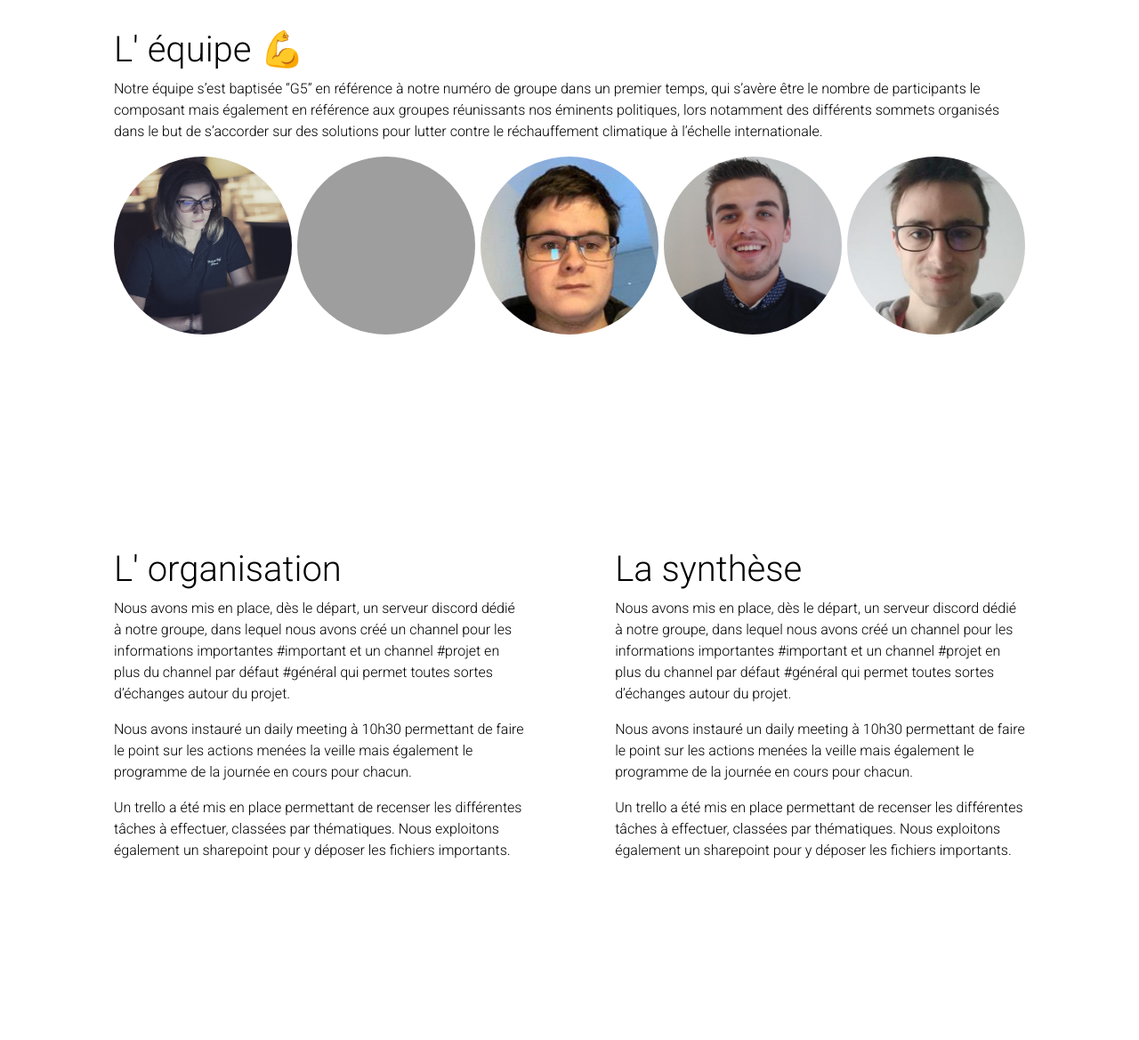
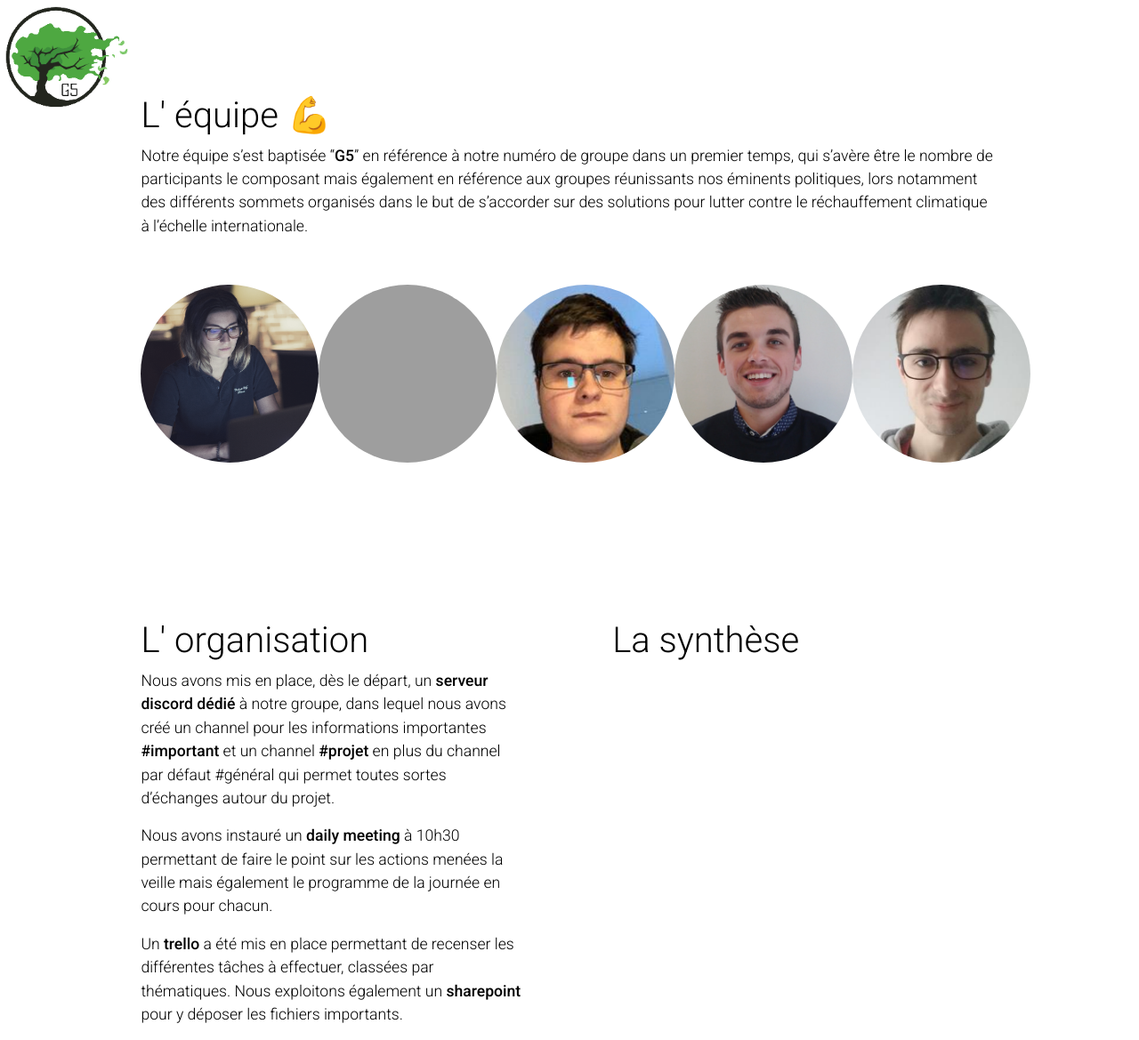
Before and after one commit to LeMecAvecLaCageAHamster/G5_website, a PHP site: page /team.html in a window 1280 px wide. Shown: the whole page at 89% size. Before the commit the page ends 965 px from the top, so only its background shows below. Run offline with PHP 8.4, Linux system fonts and the light colour scheme; some libraries are stand-ins or nearby versions; grey boxes are pictures that could not be loaded.

Commit message:
improve team page

```diff
--- a/css/team.css
+++ b/css/team.css
@@ -1,14 +1,34 @@
 /* TEAM PAGE STYLE */
+
+#logoTeam {
+    position: absolute;
+    width: 150px;
+    top: 0px;
+    left: 0px;
+    padding: 0.8em;
+    transition: transform 1.3s;
+}
+
+#logoTeam:hover {
+    transform: scale(1.1);
+    box-shadow: none;
+}
 
 .team-container {
     color: black;
-    margin: 2em 8em 0em 8em;
+    margin: 6em 9em 0em 9em;
+    font-size: 1.1em;
 }
 
 .team {
     display: flex;
     flex-direction: row;
     justify-content: space-between;
+    margin-top: 3em;
+}
+
+.fas {
+    color:#4EA841;
 }
 
 .photo img {
@@ -33,10 +53,10 @@ img:hover {
 .content.is-visible {
     display: block;
     position: absolute;
-    margin-top: 5em;
+    margin-top: 3em;
     left: 15em;
     right: 15em;
-    animation: opacity 1s;
+    animation: opacity 2s;
 }
 
 .others {
@@ -47,8 +67,9 @@ img:hover {
 
 .organisation,
 .synthese {
-    margin-top: 15em;
+    margin-top: 10em;
     width: 45%;
+    animation: opacity 2s;
 }
 
 .organisation.not-visible,
--- a/team.html
+++ b/team.html
@@ -22,11 +22,13 @@
 </head>
 
 <body>
-    <!--<img id="logo" class="text-center" src="./img/logo_simple.png" alt="Logo">-->
+    <a href="index.html">
+        <img id="logoTeam" src="./img/logo_simple.png" alt="Logo">
+    </a>
     <div class="team-container">
         <div class="intro">
             <h1>L' équipe 💪</h1>
-            <p>Notre équipe s’est baptisée “G5” en référence à notre numéro de groupe dans un premier temps, qui s’avère être le nombre de participants le composant mais également en référence aux groupes réunissants nos éminents politiques, lors notamment des différents sommets organisés dans le but de s’accorder sur des solutions pour lutter contre le réchauffement climatique à l’échelle internationale.</p>
+            <p>Notre équipe s’est baptisée “<strong>G5</strong>” en référence à notre numéro de groupe dans un premier temps, qui s’avère être le nombre de participants le composant mais également en référence aux groupes réunissants nos éminents politiques, lors notamment des différents sommets organisés dans le but de s’accorder sur des solutions pour lutter contre le réchauffement climatique à l’échelle internationale.</p>
         </div>
         <div class="team">
             <div class="member" id="claire">
@@ -35,28 +37,34 @@
                 </div>
                 <div class="content claire">
                     <div class="speciality"></div>
-                        <h3>Spécialité :</h3>
-                        <p>Développeuse web full-stack JavaScript/Typescript</p>
+                        <h3>Développeuse web full-stack JavaScript/Typescript</h3>
                     <div class="skills">
-                        <h3>Compétences :</h3>
-                        <p>muti-potentielle et curieuse 🔍 je m’intéresse à beaucoup de choses et toujours avec sérieux, j’aime apprendre 🤓 aussi je dispose de compétences très variées.</p>
+                        <p>Muti-potentielle et curieuse 🔍 je m’intéresse à beaucoup de choses et toujours avec sérieux, j’aime apprendre 🤓 aussi je dispose de compétences très variées.</p>
                         <ul>
-                            <li>Développeuse web full-stack (HTML | CSS | NodeJS | VueJS | React | Django )</li>
+                            <li>Développeuse web full-stack ( HTML | CSS | NodeJS | VueJS | React | Django )</li>
                             <li>Electronique (Arduino)</li>
                             <li>Graphisme (Photoshop | InDesign | Illustrator)</li>
                         </ul>
                     </div>
                     <div class="whyCA">
-                        <p>“J’ai rejoint l’IMIE devenue Campus Academy pour bénéficier d’une formation en alternance me permettant par la suite de réaliser mon objectif de vie le plus cher, repartir m’installer à Berlin avec des conditions de vies optimales. 🇩🇪 ”
+                        <p>
+                            <i class="fas fa-quote-left"></i>&nbsp;
+                            <em>
+                            J’ai rejoint l’IMIE devenue Campus Academy pour bénéficier d’<strong>une formation en alternance</strong> me permettant par la suite de réaliser mon objectif de vie le plus cher, repartir m’installer à Berlin avec des conditions de vies optimales.</em>🇩🇪&nbsp;
+                            <i class="fas fa-quote-right"></i>
                         </p>
                     </div>
                     <div class="oneDay">
-                        <h3>Un jour, j'ai fait...</h3>
-                        <p>“Un jour, j’ai perdu mon téléphone portable dans le métro parisien 😱 et j’ai réussi à le récupérer…” (le plus surprenant c’est encore de me demander comment 😉)
+                        <p>
+                            <i class="fas fa-quote-left"></i>&nbsp;
+                            <em>
+                            Un jour, j’ai perdu mon téléphone portable dans le métro parisien</em> 😱<em> et j’ai réussi à le récupérer… (le plus surprenant c’est encore de me demander comment</em> 😉<em>)&nbsp;
+                            </em>
+                            <i class="fas fa-quote-right"></i>
                         </p>
                     </div>
                     <div class="commitment">
-                        <p>En tant que Team Leader, je m’engage, à :</p>
+                        <p>En tant que <strong>Team Leader</strong> 🧢, je m’engage, à :</p>
                         <ul>
                             <li>donner l’envie à mon équipe de s’investir dans le projet choisi</li>
                             <li>les pousser à laisser libre court à leur créativité</li>
@@ -72,26 +80,32 @@
                 </div>
                 <div class="content romain">
                     <div class="speciality"></div>
-                        <h3>Spécialité :</h3>
-                        <p>Développeur back-end</p>
+                        <h3>Développeur back-end</h3>
                     <div class="skills">
-                        <h3>Compétences :</h3>
                         <p>Des capacités à globalement s'adapter et être autodidacte. J'aime toucher à tout, sauf au front (je suis pas bon du tout pour en faire)</p>
                         <ul>
                             <li>Développeur : Java | C | Linux | Angular</li>
                         </ul>
                     </div>
                     <div class="whyCA">
-                        <p>“J’ai rejoint l’IMIE devenue Campus Academy car le cursus et ses programmes "personnalisables" m'ont séduit. 😻Puis c'était aussi dans la continuité de la POEC que j'ai fait à l'IMIE.”
+                        <p>
+                            <i class="fas fa-quote-left"></i>&nbsp;
+                            <em>
+                            J’ai rejoint l’IMIE devenue Campus Academy car le cursus et ses programmes "personnalisables" m'ont séduit.</em> 😻<em> Puis c'était aussi dans la continuité de la POEC que j'ai fait à l'IMIE.&nbsp;
+                            </em>
+                            <i class="fas fa-quote-right"></i>
                         </p>
                     </div>
                     <div class="oneDay">
-                        <h3>Un jour, j'ai fait...</h3>
-                        <p>“J’ai fait du déménagement 📦 en intérim pendant 3 mois et j’ai apprécié !” 💪
+                        <p>
+                            <i class="fas fa-quote-left"></i>&nbsp;
+                            <em>
+                            J’ai fait du déménagement</em> 📦<em> en intérim pendant 3 mois et j’ai apprécié ! </em>💪&nbsp;
+                            <i class="fas fa-quote-right"></i>
                         </p>
                     </div>
                     <div class="commitment">
-                        <p>“Pour le Team Leader, je vote pour Claire, parce que c’est un sujet qui l'intéresse et la motive et que de ce que j'ai vu, durant les cours, c’est une personne sérieuse et qui devrait être à même de mener le projet à bien. Elle donne envie de l'aider à réussir ce qu’elle a envie de faire vu qu’elle s’est porté volontaire pour être lead.”
+                        <p>Pour le Team Leader, je vote pour Claire, parce que c’est un sujet qui l'intéresse et la motive et que de ce que j'ai vu, durant les cours, c’est une personne sérieuse et qui devrait être à même de mener le projet à bien. Elle donne envie de l'aider à réussir ce qu’elle a envie de faire vu qu’elle s’est porté volontaire pour être lead.
                         </p>
                     </div>
                 </div>
@@ -102,23 +116,31 @@
                 </div>
                 <div class="content mathieu">
                     <div class="speciality"></div>
-                        <h3>Spécialité :</h3>
-                        <p>Pas de spécialité pour le moment mais une préférence pour la partie Backend 🤓 même si j'aime bien aussi le Frontend</p>
+                        <h3>Pas de spécialité, une préférence pour la partie backend 🤓 même si j'aime bien aussi le frontend</h3>
                     <div class="skills">
-                        <h3>Compétences :</h3>
-                        <p>PHP | HTML/CSS | MYSQL | LUA (création de serveur de jeux) 🎮</p>
+                        <ul>
+                            <li>Développeur : PHP | HTML/CSS | MYSQL | LUA (création de serveur de jeux) 🎮</li>
+                        </ul>
                     </div>
                     <div class="whyCA">
-                        <p>“Après mes études en restauration 👨‍🍳 j'ai longtemps hésiter à me tourner vers le monde du numérique, c'est à ce moment-là que j’ai rejoint Campus Academy, qui proposait de passer un diplôme de Bachelor Informatique en 3 ans dont 2 en alternance ce qui était pour moi indispensable car je trouve que la meilleure expérience c'est sur le terrain et que je ne me voyais pas retourner à l’école pour 3 ans …”
+                        <p>
+                            <i class="fas fa-quote-left"></i>&nbsp;
+                            <em>
+                            Après mes études en restauration</em> 👨‍🍳<em> j'ai longtemps hésiter à me tourner vers le monde du numérique, c'est à ce moment-là que j’ai rejoint Campus Academy, qui proposait de passer un diplôme de Bachelor Informatique en 3 ans dont <strong>2 en alternance</strong> ce qui était pour moi indispensable car je trouve que <strong>la meilleure expérience c'est sur le terrain</strong> et que je ne me voyais pas retourner à l’école pour 3 ans …
+                            </em>
+                            <i class="fas fa-quote-right"></i>
                         </p>
                     </div>
                     <div class="oneDay">
-                        <h3>Un jour, j'ai fait...</h3>
-                        <p>“Un jour, j’ai fait une chute en scooter, à l’arrêt…” 🛵🤦‍♂️
+                        <p>
+                            <i class="fas fa-quote-left"></i>&nbsp;
+                            <em>
+                            Un jour, j’ai fait une chute en scooter, à l’arrêt… </em>🛵🤦‍♂️
+                            <i class="fas fa-quote-right"></i>
                         </p>
                     </div>
                     <div class="commitment">
-                        <p>“Pour le Team Leader, je vote pour Claire, parce qu’elle a tout de suite été d'une grande force de proposition concernant les différents projets proposer. “
+                        <p>Pour le Team Leader, je vote pour Claire, parce qu’elle a tout de suite été d'une grande force de proposition concernant les différents projets proposer.
                         </p>
                     </div>
                 </div>
@@ -129,10 +151,8 @@
                 </div>
                 <div class="content arnaud">
                     <div class="speciality"></div>
-                        <h3>Spécialité :</h3>
-                        <p>Développeur web full-stack JavaScript</p>
+                        <h3>Développeur web full-stack JavaScript</h3>
                     <div class="skills">
-                        <h3>Compétences :</h3>
                         <ul>
                             <li>Développeur web full-stack (HTML | CSS | NodeJS | PHP | VueJS | Laravel |Symfony)</li>
                             <li>Gestion de projet en agile 🤸‍♂️</li>
@@ -141,14 +161,22 @@
                         </ul>
                     </div>
                     <div class="whyCA">
-                        <p>“L’IMIE devenue Campus Academy propose en 1ère année une formation de 6 mois découpé en deux parties normalement équivalentes de 3 mois pour approfondir nos compétences en développement informatique mais aussi en réseau. Avoir fait du réseau en 1ère année est un plus au quotidien – comparé à certains de mes collègues – car ça me permet d’être pluridisciplinaires, d’être autonome sur certains problèmes rencontrés et d’avoir une meilleure appréhension des architectures d’aujourd’hui qui tendent à être de plus en plus complexe et imbriquées les unes dans les autres. 🤪
+                        <p>
+                            <i class="fas fa-quote-left"></i>
+                            <em>
+                            L’IMIE devenue Campus Academy propose en 1ère année une formation de 6 mois découpé en deux parties normalement équivalentes de 3 mois pour approfondir nos compétences en <strong>développement informatique</strong> mais aussi en <strong>réseau</strong>. Avoir fait du réseau en 1ère année est <strong>un plus au quotidien</strong> – comparé à certains de mes collègues – car ça me permet d’être <strong>pluridisciplinaire</strong>, d’être <strong>autonome</strong> sur certains problèmes rencontrés et d’avoir une <strong>meilleure appréhension des architectures</strong> d’aujourd’hui qui tendent à être de plus en plus complexe et imbriquées les unes dans les autres.</em> 🤪
                         </p>
-                        <p>Le deuxième point qui m’a fait choisir cette école c’est l’alternance à partir de la deuxième année. En effet, j’ai repris mes études à 25 ans et ne pas avoir de salaire n’était pas envisageable.”</p>
+                        <p>
+                            <em>
+                            Le deuxième point qui m’a fait choisir cette école c’est l’<strong>alternance</strong> à partir de la deuxième année. En effet, j’ai repris mes études à 25 ans et ne pas avoir de salaire n’était pas envisageable.”
+                            </em>
+                            <i class="fas fa-quote-right"></i>
+                        </p>
                     </div>
                     <div class="commitment">
-                        <p>“Pour le Team Leader, je vote pour Claire, parce que j’ai déjà eu la chance par le passé de collaborer à deux occasions avec elle. Lors du workshop de l’année dernière et en début d’année au moment de la période d’intégration.
+                        <p>Pour le Team Leader, je vote pour Claire, parce que j’ai déjà eu la chance par le passé de collaborer à deux occasions avec elle. Lors du workshop de l’année dernière et en début d’année au moment de la période d’intégration.
                             Les deux fois, Claire a été un élément moteur pour porter l’équipe vers le haut ⬆️ donc c’est tout naturellement que j’ai décidé de lui accorder ma confiance pour le workshop de cette année.
-                            De plus, elle semble très attachée aux questions qui portent sur l’environnement ce qui fera d’elle quelqu’un d’investie.”
+                            De plus, elle semble très attachée aux questions qui portent sur l’environnement ce qui fera d’elle quelqu’un d’investie.
                             💑
                         </p>
                     </div>
@@ -160,24 +188,30 @@
                 </div>
                 <div class="content quentin">
                     <div class="speciality"></div>
-                        <h3>Spécialité :</h3>
-                        <p>Trouver des solutions à des problèmes 🕵️</p>
+                        <h3>Trouver des solutions à des problèmes 🕵️</h3>
                     <div class="skills">
-                        <h3>Compétences :</h3>
                         <ul>
-                            <li>PHP (Laravel/Lumen, un peu Symfony) | JavaScript/TypeScript (Angular, JQuery, NodeJS) | C# </li>
+                            <li>Développeur : PHP (Laravel/Lumen, un peu Symfony) | JavaScript/TypeScript (Angular, JQuery, NodeJS) | C# </li>
                         </ul>
                     </div>
                     <div class="whyCA">
-                        <p>“J’ai rejoint l’IMIE devenue Campus Academy 🏫 pour bénéficier d’une formation en alternance.”
+                        <p>
+                            <i class="fas fa-quote-left"></i>
+                            <em>
+                            J’ai rejoint l’IMIE devenue Campus Academy </em>🏫<em> pour bénéficier d’une formation <strong>en alternance.</strong></em>
+                            <i class="fas fa-quote-right"></i>
                         </p>
                     </div>
                     <div class="oneDay">
-                        <h3>Un jour, j'ai fait...</h3>
-                        <p>“Un jour, j’ai fait de la luge 🛷, tracté par une voiture, j’ai levé une jambe pour faire genre et je suis tombé… bien comme il faut, à plat ventre sur la neige.  J’en avais plein les yeux... 😏 mais ça ne m’a pas empêché de recommencer juste après ! 😃”</p>
+                        <p>
+                            <i class="fas fa-quote-left"></i>
+                            <em>
+                            Un jour, j’ai fait de la luge</em> 🛷<em>, tracté par une voiture, j’ai levé une jambe pour faire genre et je suis tombé… bien comme il faut, à plat ventre sur la neige.  J’en avais plein les yeux...</em> 😏<em> mais ça ne m’a pas empêché de recommencer juste après !</em> 😃
+                            <i class="fas fa-quote-right"></i>
+                        </p>
                     </div>
                     <div class="commitment">
-                        <p>“Pour le Team Leader, je vote pour Claire, parce qu’elle semble super motivée pour le projet, le rôle a l'air de lui aller comme un gant, ça n’a pas été dur de prendre une décision.”
+                        <p>Pour le Team Leader, je vote pour Claire, parce qu’elle semble super motivée pour le projet, le rôle a l'air de lui aller comme un gant, ça n’a pas été dur de prendre une décision.
                         </p>
                     </div>
                 </div>
@@ -186,15 +220,12 @@
         <div class="others">
             <div class="organisation">
                 <h1>L' organisation</h1>
-                <p>Nous avons mis en place, dès le départ, un serveur discord dédié à notre groupe, dans lequel nous avons créé un channel pour les informations importantes #important et un channel #projet en plus du channel par défaut #général qui permet toutes sortes d’échanges autour du projet.</p>
-                <p>Nous avons instauré un daily meeting à 10h30 permettant de faire le point sur les actions menées la veille mais également le programme de la journée en cours pour chacun.</p>
-                <p>Un trello a été mis en place permettant de recenser les différentes tâches à effectuer, classées par thématiques. Nous exploitons également un sharepoint pour y déposer les fichiers importants.</p>
+                <p>Nous avons mis en place, dès le départ, un <strong>serveur discord dédié</strong> à notre groupe, dans lequel nous avons créé un channel pour les informations importantes <strong>#important</strong> et un channel <strong>#projet</strong> en plus du channel par défaut #général qui permet toutes sortes d’échanges autour du projet.</p>
+                <p>Nous avons instauré un <strong>daily meeting</strong> à 10h30 permettant de faire le point sur les actions menées la veille mais également le programme de la journée en cours pour chacun.</p>
+                <p>Un <strong>trello</strong> a été mis en place permettant de recenser les différentes tâches à effectuer, classées par thématiques. Nous exploitons également un <strong>sharepoint</strong> pour y déposer les fichiers importants.</p>
             </div>
             <div class="synthese">
                 <h1>La synthèse</h1>
-                <p>Nous avons mis en place, dès le départ, un serveur discord dédié à notre groupe, dans lequel nous avons créé un channel pour les informations importantes #important et un channel #projet en plus du channel par défaut #général qui permet toutes sortes d’échanges autour du projet.</p>
-                <p>Nous avons instauré un daily meeting à 10h30 permettant de faire le point sur les actions menées la veille mais également le programme de la journée en cours pour chacun.</p>
-                <p>Un trello a été mis en place permettant de recenser les différentes tâches à effectuer, classées par thématiques. Nous exploitons également un sharepoint pour y déposer les fichiers importants.</p>
             </div>
         </div>
     </div>
```
